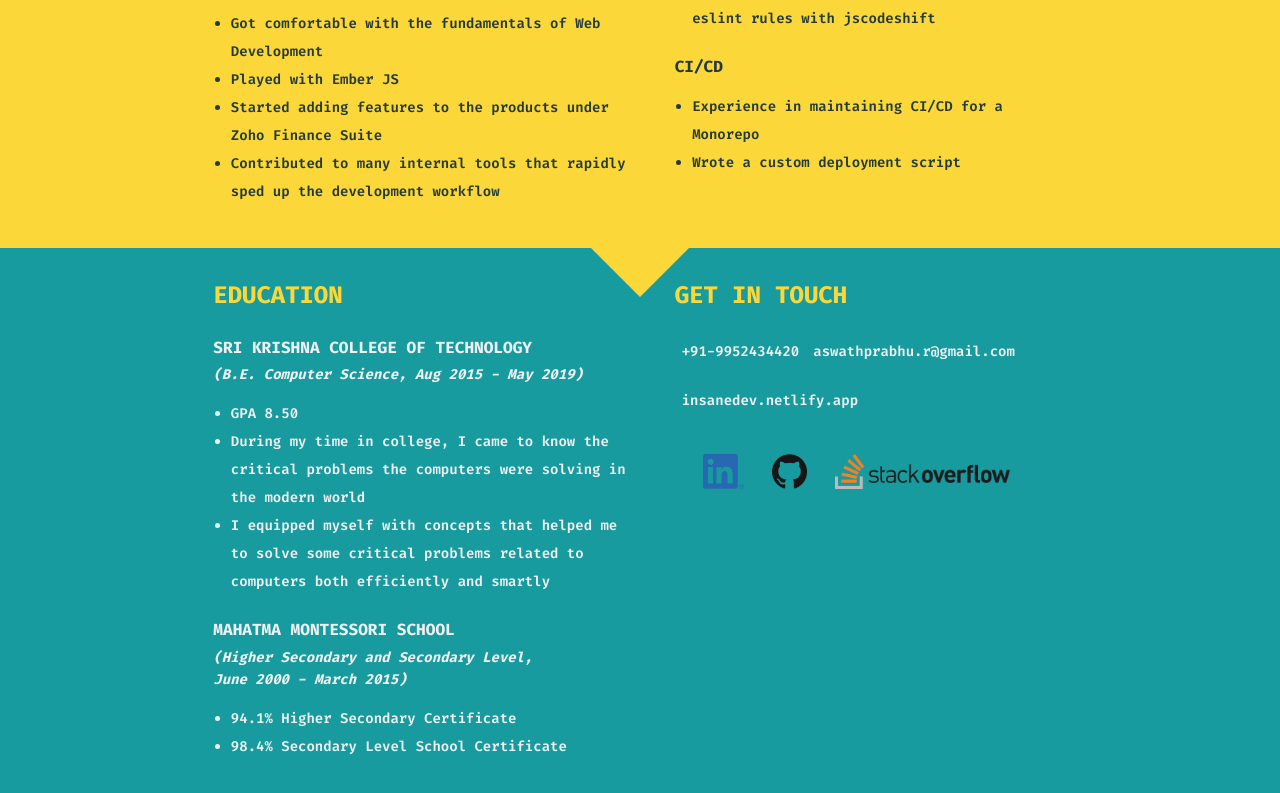
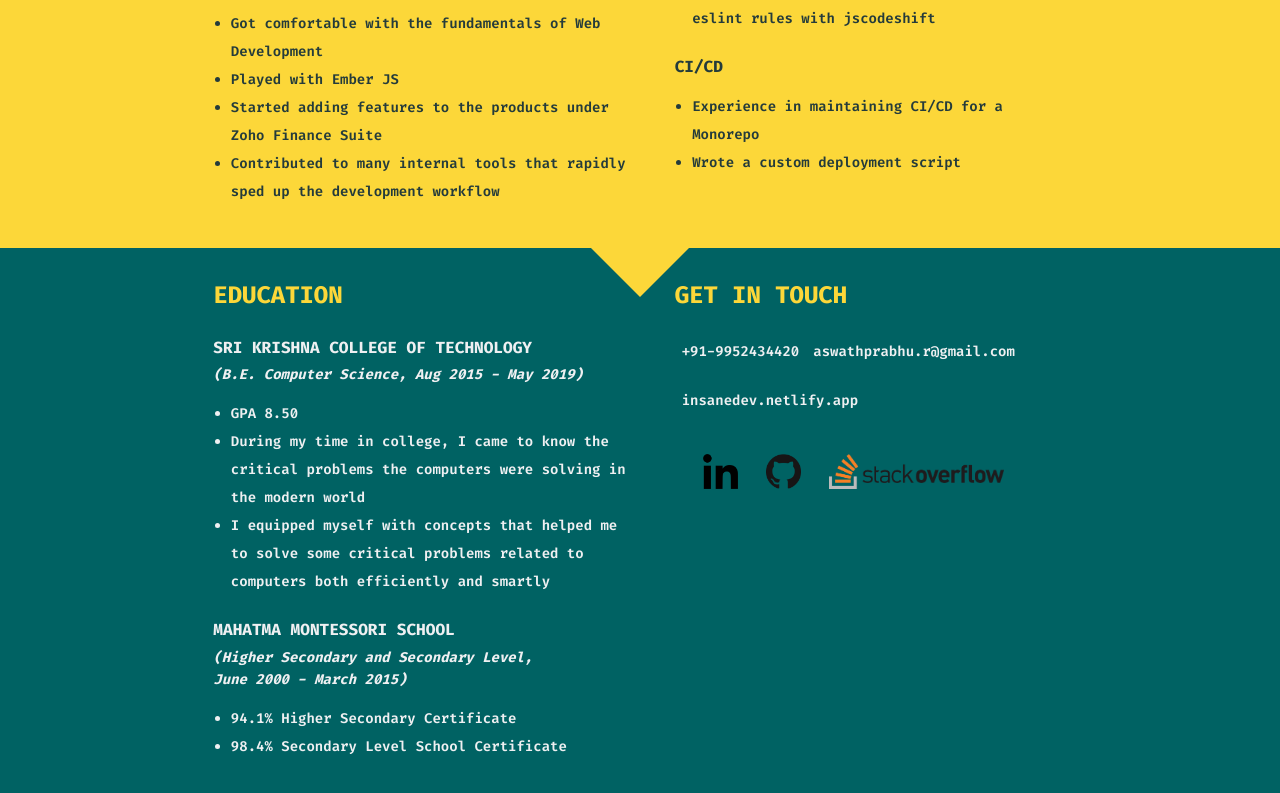
Before and after one commit to Aswathprabhu/profile, a Preact app: page / in a window 1280 px wide. Shown: the part 1420-2213 px from the top of the page. Built offline with nearby package versions, Linux system fonts and the light colour scheme.

Commit message:
a11y tweaks

```diff
--- a/src/contact.jsx
+++ b/src/contact.jsx
@@ -22,7 +22,8 @@ const MEDIA_TYPES = {
   },
   stackoverflow: {
     path: '/stackoverflow.png',
-    url: 'https://stackoverflow.com/users/8175684/aswath'
+    url: 'https://stackoverflow.com/users/8175684/aswath',
+    classes: 'h-10'
   },
   twitter: {
     icon: TwitterIcon,
@@ -31,7 +32,8 @@ const MEDIA_TYPES = {
   },
   linkedin: {
     path: '/linkedin.png',
-    url: 'https://www.linkedin.com/in/aswath-prabhu-359340132/'
+    url: 'https://www.linkedin.com/in/aswath-prabhu-359340132/',
+    classes: 'h-10'
   },
   github: {
     path: '/github.png',
--- a/tailwind.config.js
+++ b/tailwind.config.js
@@ -10,7 +10,7 @@ module.exports = {
       '1/2': '50%'
     },
     colors: {
-      'green-100': '#179b9e',
+      'green-100': '#006263',
       'green-200': '#243b3b',
       'yellow-100': '#fcd739',
       'white': '#eff0f2',
```
Also changed, not shown: public/linkedin.png.
